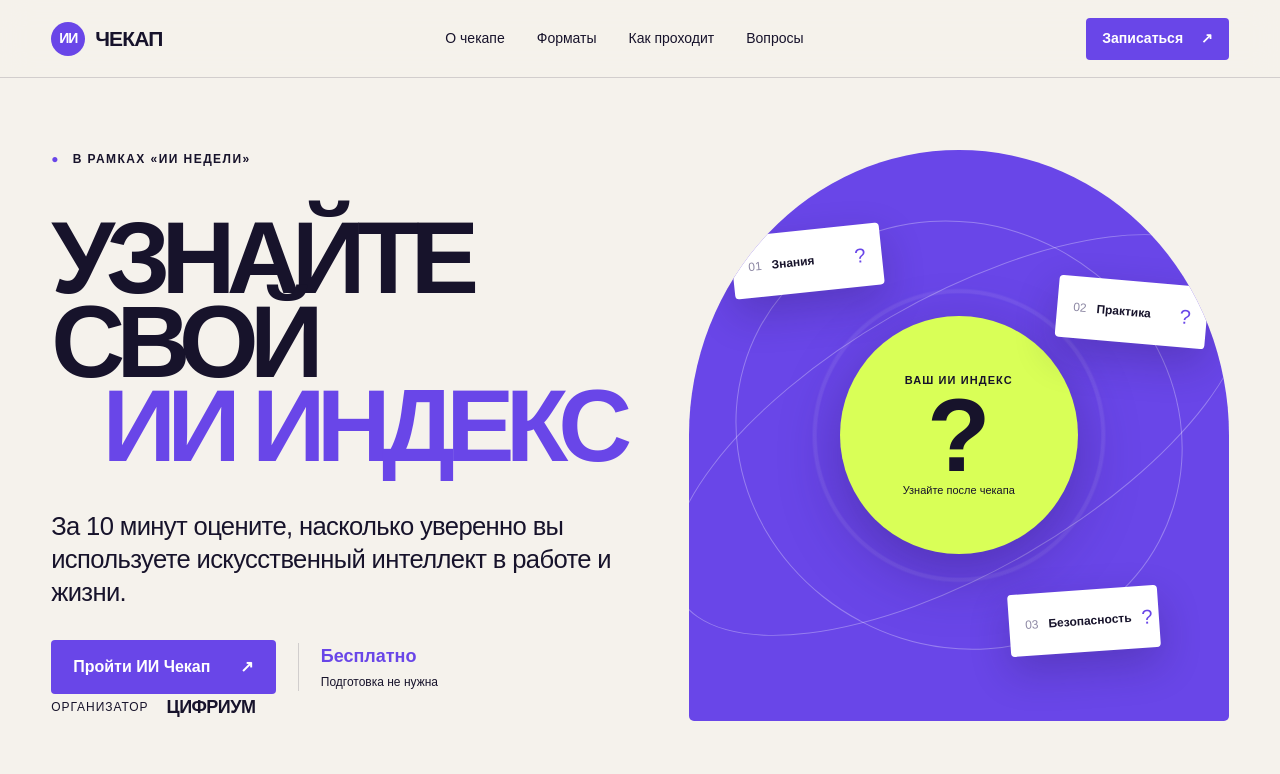
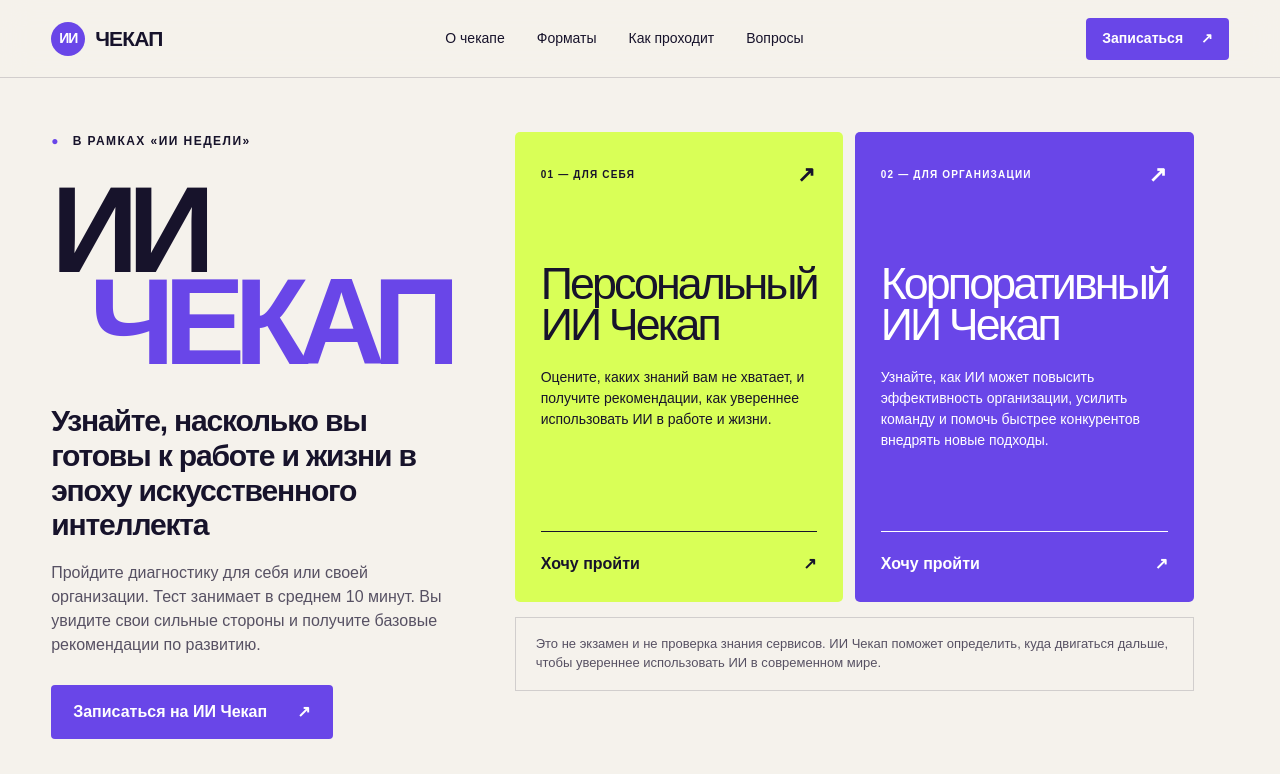
Before and after one commit to polekhin/b2b-lp, a Next.js app: page / in a window 1280 px wide. Shown: the top 774 px of the page. Built offline with nearby package versions, Linux system fonts and the light colour scheme.

Commit message:
Redesign hero to match brief

```diff
--- a/app/globals.css
+++ b/app/globals.css
@@ -28,35 +28,40 @@ em { color: var(--purple); font-style: normal; }
 .button:hover { transform: translateY(-2px); background: #5937da; }
 .button-small { min-height: 42px; padding: 0 16px; gap: 18px; font-size: 14px; }
 
-.hero { min-height: 690px; padding: 72px 4vw 54px; display: grid; grid-template-columns: 1.03fr .97fr; gap: 5vw; overflow: hidden; }
+.hero { padding: 54px 4vw 0; overflow: hidden; }
+.hero-main { display: grid; grid-template-columns: .92fr 1.08fr; gap: 5vw; }
 .hero-copy { display: flex; flex-direction: column; align-items: flex-start; }
-.eyebrow { text-transform: uppercase; font-size: 12px; font-weight: 700; letter-spacing: .12em; margin-bottom: 48px; }
+.eyebrow { text-transform: uppercase; font-size: 12px; font-weight: 700; letter-spacing: .12em; margin-bottom: 34px; }
 .eyebrow span { color: var(--purple); margin-right: 8px; }
-h1 { font-size: clamp(64px, 8vw, 126px); line-height: .82; margin: 0; letter-spacing: -.085em; font-weight: 800; text-transform: uppercase; }
-h1 em { display: inline-block; transform: translateX(4vw); }
-.lead { max-width: 570px; font-size: clamp(19px, 2vw, 27px); line-height: 1.3; letter-spacing: -.025em; margin: 42px 0 30px; }
-.hero-actions { display: flex; align-items: center; gap: 22px; }
-.free-note { border-left: 1px solid var(--line); padding-left: 22px; display: flex; flex-direction: column; gap: 3px; }
-.free-note b { color: var(--purple); font-size: 18px; }
-.free-note small { font-size: 12px; }
-.organizer { margin-top: auto; display: flex; align-items: center; gap: 18px; font-size: 12px; text-transform: uppercase; letter-spacing: .08em; }
-.organizer b { font-size: 18px; letter-spacing: -.03em; }
+h1 { font-size: clamp(76px, 9.5vw, 146px); line-height: .76; margin: 0; letter-spacing: -.09em; font-weight: 800; text-transform: uppercase; }
+h1 em { display: inline-block; transform: translateX(3vw); }
+.hero-subtitle { max-width: 620px; font-size: clamp(22px, 2.35vw, 34px); line-height: 1.16; letter-spacing: -.04em; margin: 35px 0 18px; font-weight: 600; }
+.hero-text { max-width: 590px; font-size: 16px; line-height: 1.5; margin: 0 0 28px; color: #575163; }
+.hero-cta { min-width: 280px; justify-content: space-between; }
 
-.hero-panel { position: relative; min-height: 560px; background: var(--purple); border-radius: 50% 50% 5px 5px; overflow: hidden; isolation: isolate; }
-.hero-panel:after { content:""; position: absolute; inset: 0; background: radial-gradient(circle at 50% 50%, transparent 0 18%, rgba(255,255,255,.05) 18.4% 19%, transparent 19.4% 36%, rgba(255,255,255,.08) 36.4% 37%, transparent 37.5%); z-index: -1; }
-.orbit { position: absolute; border: 1px solid rgba(255,255,255,.3); border-radius: 50%; inset: 13% 8%; transform: rotate(28deg); }
-.orbit-two { inset: 26% -10%; transform: rotate(-30deg); }
-.score { position: absolute; inset: 50% auto auto 50%; transform: translate(-50%,-50%); width: 238px; height: 238px; border-radius: 50%; background: var(--lime); display: flex; flex-direction: column; align-items: center; justify-content: center; box-shadow: 0 20px 60px rgba(39,18,91,.35); }
-.score span { text-transform: uppercase; font-size: 11px; font-weight: 700; letter-spacing: .1em; }
-.score strong { font-size: 104px; line-height: .9; }
-.score small { font-size: 11px; }
-.floating-card { position: absolute; width: 150px; padding: 16px; background: white; border-radius: 4px; box-shadow: 0 16px 40px rgba(32,18,73,.24); display: grid; grid-template-columns: auto 1fr auto; align-items: center; gap: 10px; font-size: 12px; }
-.floating-card span { color: #8d88a4; }.floating-card i { font-size: 20px; font-style: normal; color: var(--purple); }
-.card-a { top: 14%; left: 8%; transform: rotate(-6deg); }.card-b { top: 23%; right: 4%; transform: rotate(5deg); }.card-c { bottom: 12%; right: 13%; transform: rotate(-4deg); }
+.hero-choices { display: grid; grid-template-columns: 1fr 1fr; gap: 12px; align-content: start; }
+.hero-choice { min-height: 470px; padding: 26px; border-radius: 5px; display: flex; flex-direction: column; color: var(--ink); }
+.hero-choice-personal { background: var(--lime); }
+.hero-choice-corporate { background: var(--purple); color: white; }
+.hero-choice-top { display: flex; justify-content: space-between; align-items: center; font-size: 10px; font-weight: 800; letter-spacing: .12em; }
+.hero-choice-top i { font-style: normal; font-size: 22px; }
+.hero-choice h2 { font-size: clamp(34px, 3.5vw, 54px); margin: 72px 0 22px; line-height: .92; }
+.hero-choice > p { font-size: 14px; line-height: 1.5; margin: 0; }
+.hero-choice > button { border: 0; border-top: 1px solid currentColor; background: transparent; color: inherit; margin-top: auto; padding: 20px 0 0; display: flex; align-items: center; justify-content: space-between; font-weight: 700; }
+.hero-disclaimer { grid-column: 1 / -1; margin: 3px 0 0; padding: 17px 20px; border: 1px solid var(--line); font-size: 13px; line-height: 1.45; color: #575163; }
+.hero-benefits { margin-top: 44px; border-top: 1px solid var(--line); display: grid; grid-template-columns: 1.15fr repeat(4,1fr); }
+.hero-benefits > div { min-height: 102px; padding: 19px 18px 15px 0; border-right: 1px solid var(--line); display: flex; flex-direction: column; justify-content: space-between; }
+.hero-benefits strong { font-size: 18px; letter-spacing: -.03em; }
+.hero-benefits span { font-size: 11px; color: #6e6877; }
+.hero-benefits .hero-free { background: var(--lime); margin-left: -4vw; padding-left: 4vw; }
+.hero-benefits .hero-free strong { font-size: 27px; }
 
-.partners { border-top: 1px solid var(--line); border-bottom: 1px solid var(--line); display: grid; grid-template-columns: 1.1fr repeat(5, 1fr); min-height: 96px; padding: 0 4vw; align-items: stretch; }
+.partners { border-top: 1px solid var(--line); border-bottom: 1px solid var(--line); display: grid; grid-template-columns: 1.25fr .8fr repeat(5, 1fr); min-height: 96px; padding: 0 4vw; align-items: stretch; }
 .partners > * { display: flex; align-items: center; justify-content: center; border-right: 1px solid var(--line); }
 .partners > span { justify-content: flex-start; text-transform: uppercase; font-size: 11px; letter-spacing: .12em; }
+.partner-organizer { justify-content: flex-start; gap: 14px; }
+.partner-organizer small { text-transform: uppercase; font-size: 9px; letter-spacing: .12em; color: #777181; }
+.partner-organizer strong { font-size: 20px; letter-spacing: -.04em; }
 .logo-placeholder { color: #9a96a6; font-size: 10px; font-weight: 700; letter-spacing: .08em; }
 
 .section { padding: 110px 4vw; }
@@ -148,11 +153,13 @@ footer p { color: #aaa4ba; max-width: 300px; line-height: 1.5; } footer > div {
 
 @media (max-width: 900px) {
   .nav nav { display: none; }
-  .hero { grid-template-columns: 1fr; padding-top: 50px; }
+  .hero { padding-top: 50px; }
+  .hero-main { grid-template-columns: 1fr; }
   h1 { font-size: clamp(62px, 18vw, 100px); }
   h1 em { transform: none; }
-  .hero-panel { min-height: 520px; }
-  .organizer { margin-top: 50px; }
+  .hero-choices { margin-top: 55px; }
+  .hero-benefits { grid-template-columns: repeat(3, 1fr); }
+  .hero-benefits .hero-free { margin-left: -4vw; }
   .partners { grid-template-columns: repeat(3,1fr); padding: 0; }
   .partners > * { min-height: 70px; border-bottom: 1px solid var(--line); }
   .partners > span { justify-content: center; }
@@ -170,11 +177,16 @@ footer p { color: #aaa4ba; max-width: 300px; line-height: 1.5; } footer > div {
 @media (max-width: 620px) {
   .nav { height: 66px; }.nav .button { font-size: 0; gap: 0; }.nav .button span { font-size: 20px; }
   .hero { min-height: auto; padding: 45px 20px; }.eyebrow { margin-bottom: 34px; }
-  h1 { font-size: 16vw; }.lead { font-size: 19px; margin-top: 30px; }
-  .hero-actions { align-items: stretch; flex-direction: column; width: 100%; }.hero-actions .button { width: 100%; justify-content: space-between; }
-  .free-note { border-left: 0; border-top: 1px solid var(--line); padding: 15px 0 0; }
-  .hero-panel { min-height: 430px; border-radius: 180px 180px 5px 5px; }.score { width: 190px; height: 190px; }.score strong { font-size: 80px; }
-  .floating-card { width: 130px; padding: 12px; }.card-a { left: 2%; }.card-b { right: 0; }.card-c { right: 5%; bottom: 8%; }
+  h1 { font-size: 21vw; }
+  .hero-subtitle { font-size: 24px; margin-top: 28px; }
+  .hero-cta { width: 100%; min-width: 0; }
+  .hero-choices { grid-template-columns: 1fr; margin-top: 45px; }
+  .hero-choice { min-height: 410px; }
+  .hero-choice h2 { font-size: 48px; margin-top: 55px; }
+  .hero-disclaimer { grid-column: auto; }
+  .hero-benefits { grid-template-columns: 1fr 1fr; margin-top: 35px; }
+  .hero-benefits > div { min-height: 92px; border-bottom: 1px solid var(--line); }
+  .hero-benefits .hero-free { margin-left: -20px; padding-left: 20px; }
   .partners { grid-template-columns: repeat(2,1fr); }
   .section { padding: 80px 20px; }.section-number { margin-bottom: 35px; }
   h2 { font-size: 46px; }
--- a/app/page.tsx
+++ b/app/page.tsx
@@ -58,36 +58,46 @@ export default function Home() {
       </header>
 
       <section className="hero" id="top">
-        <div className="hero-copy">
-          <div className="eyebrow"><span>●</span> В рамках «ИИ недели»</div>
-          <h1>Узнайте свой<br /><em>ИИ Индекс</em></h1>
-          <p className="lead">За 10 минут оцените, насколько уверенно вы используете искусственный интеллект в работе и жизни.</p>
-          <div className="hero-actions">
-            <button className="button" onClick={() => scrollToForm()}>Пройти ИИ Чекап <Arrow /></button>
-            <span className="free-note"><b>Бесплатно</b><small>Подготовка не нужна</small></span>
+        <div className="hero-main">
+          <div className="hero-copy">
+            <div className="eyebrow"><span>●</span> В рамках «ИИ недели»</div>
+            <h1>ИИ<br /><em>Чекап</em></h1>
+            <p className="hero-subtitle">Узнайте, насколько вы готовы к работе и жизни в эпоху искусственного интеллекта</p>
+            <p className="hero-text">Пройдите диагностику для себя или своей организации. Тест занимает в среднем 10 минут. Вы увидите свои сильные стороны и получите базовые рекомендации по развитию.</p>
+            <button className="button hero-cta" onClick={() => scrollToForm()}>
+              Записаться на ИИ Чекап <Arrow />
+            </button>
           </div>
-          <div className="organizer">
-            <span>Организатор</span>
-            <b>ЦИФРИУМ</b>
+
+          <div className="hero-choices">
+            <article className="hero-choice hero-choice-personal">
+              <div className="hero-choice-top"><span>01 — ДЛЯ СЕБЯ</span><i>↗</i></div>
+              <h2>Персональный<br />ИИ Чекап</h2>
+              <p>Оцените, каких знаний вам не хватает, и получите рекомендации, как увереннее использовать ИИ в работе и жизни.</p>
+              <button onClick={() => scrollToForm("personal")}>Хочу пройти <Arrow /></button>
+            </article>
+            <article className="hero-choice hero-choice-corporate">
+              <div className="hero-choice-top"><span>02 — ДЛЯ ОРГАНИЗАЦИИ</span><i>↗</i></div>
+              <h2>Корпоративный<br />ИИ Чекап</h2>
+              <p>Узнайте, как ИИ может повысить эффективность организации, усилить команду и помочь быстрее конкурентов внедрять новые подходы.</p>
+              <button onClick={() => scrollToForm("corporate")}>Хочу пройти <Arrow /></button>
+            </article>
+            <p className="hero-disclaimer">Это не экзамен и не проверка знания сервисов. ИИ Чекап поможет определить, куда двигаться дальше, чтобы увереннее использовать ИИ в современном мире.</p>
           </div>
         </div>
 
-        <div className="hero-panel">
-          <div className="orbit orbit-one" />
-          <div className="orbit orbit-two" />
-          <div className="score">
-            <span>Ваш ИИ Индекс</span>
-            <strong>?</strong>
-            <small>Узнайте после чекапа</small>
-          </div>
-          <div className="floating-card card-a"><span>01</span><b>Знания</b><i>?</i></div>
-          <div className="floating-card card-b"><span>02</span><b>Практика</b><i>?</i></div>
-          <div className="floating-card card-c"><span>03</span><b>Безопасность</b><i>?</i></div>
+        <div className="hero-benefits" aria-label="Преимущества ИИ Чекапа">
+          <div className="hero-free"><strong>Бесплатно</strong><span>для всех участников</span></div>
+          <div><strong>10 минут</strong><span>занимает тест</span></div>
+          <div><strong>Без подготовки</strong><span>можно начать сразу</span></div>
+          <div><strong>Проверен</strong><span>экспертами рынка</span></div>
+          <div><strong>Сразу</strong><span>доступны результаты</span></div>
         </div>
       </section>
 
       <section className="partners" aria-label="Партнеры проекта">
-        <span>При поддержке</span>
+        <div className="partner-organizer"><small>Организатор</small><strong>ЦИФРИУМ</strong></div>
+        <span>Партнеры</span>
         {[1,2,3,4,5].map((n) => <div className="logo-placeholder" key={n}>ПАРТНЕР {n}</div>)}
       </section>
 
```
